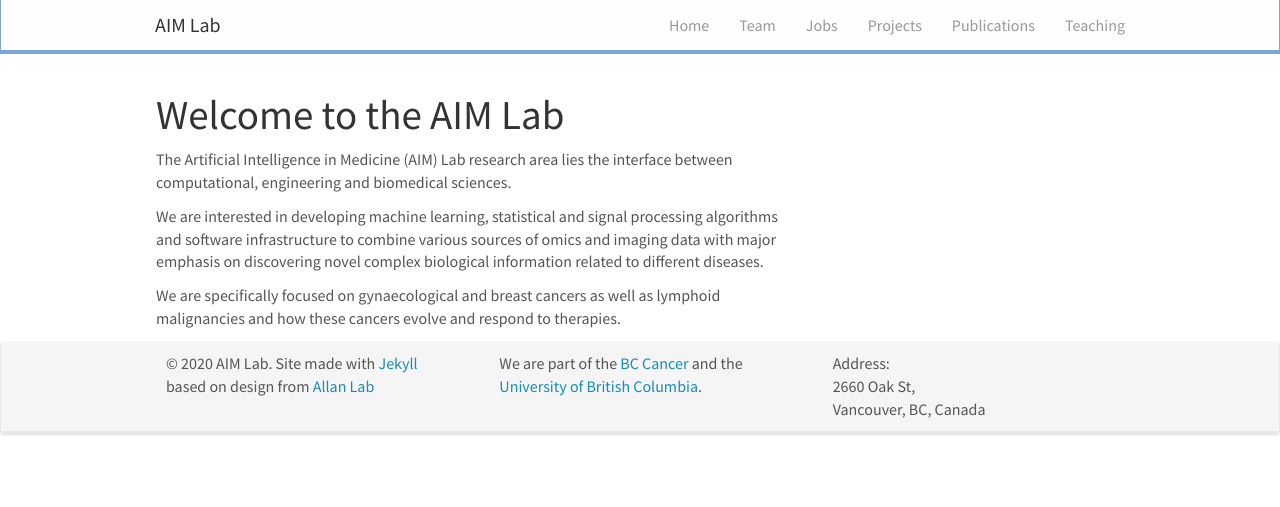
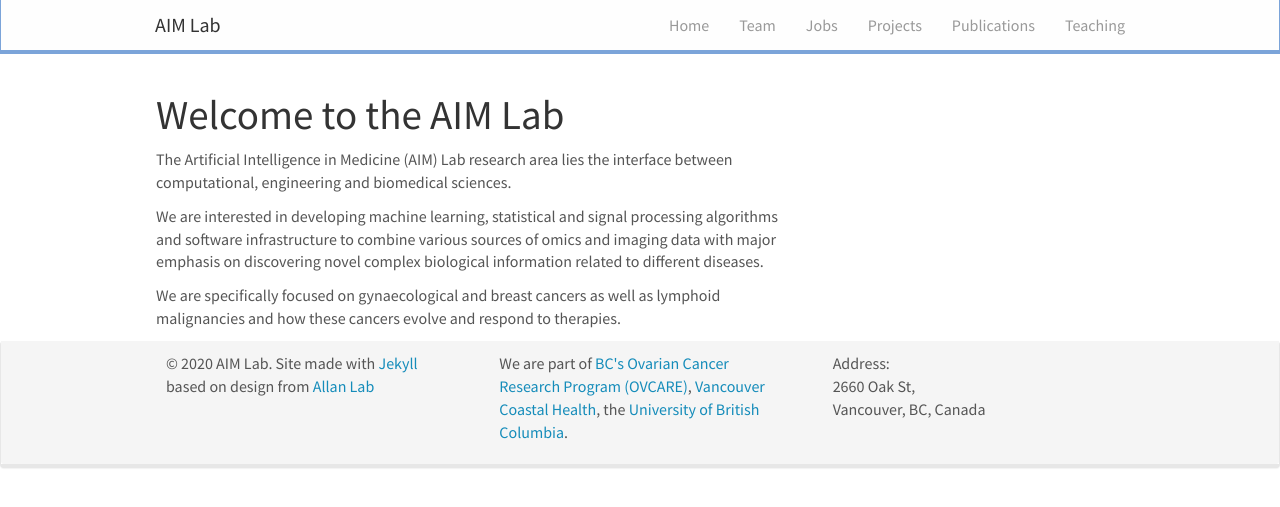
Before and after one commit to AIMLab-UBC/AIMLab-UBC.github.io, a Jekyll site: the page built from _pages/index.md, in a window 1280 px wide. Shown: the top 507 px of the page. Built offline with Jekyll 4.4.1, drawn with Linux system fonts in a browser that asks for light colours; nearby versions of some CDN libraries.

Commit message:
Bunch of updates to projects and footer

```diff
--- a/_includes/footer.html
+++ b/_includes/footer.html
@@ -7,7 +7,7 @@
 		  <p>&copy 2020 AIM Lab. Site made with <a href="https://jekyllrb.com">Jekyll</a> based on design from <a href="http://www.allanlab.org/"> Allan Lab </a></p>
         </div>
 	    <div class="col-sm-4">
-            <p>We are part of the <a href="http://www.bccancer.bc.ca/">BC Cancer</a> and the <a href="https://www.bme.ubc.ca/">University of British Columbia</a>.</p>
+            <p>We are part of <a href="https://www.ovcare.ca/">BC's Ovarian Cancer Research Program (OVCARE)</a>, <a href="https://www.vchri.ca/">Vancouver Coastal Health</a>, the <a href="https://www.bme.ubc.ca/">University of British Columbia</a>.</p>
 		</div>
 
 		<div class="col-sm-4">
```
